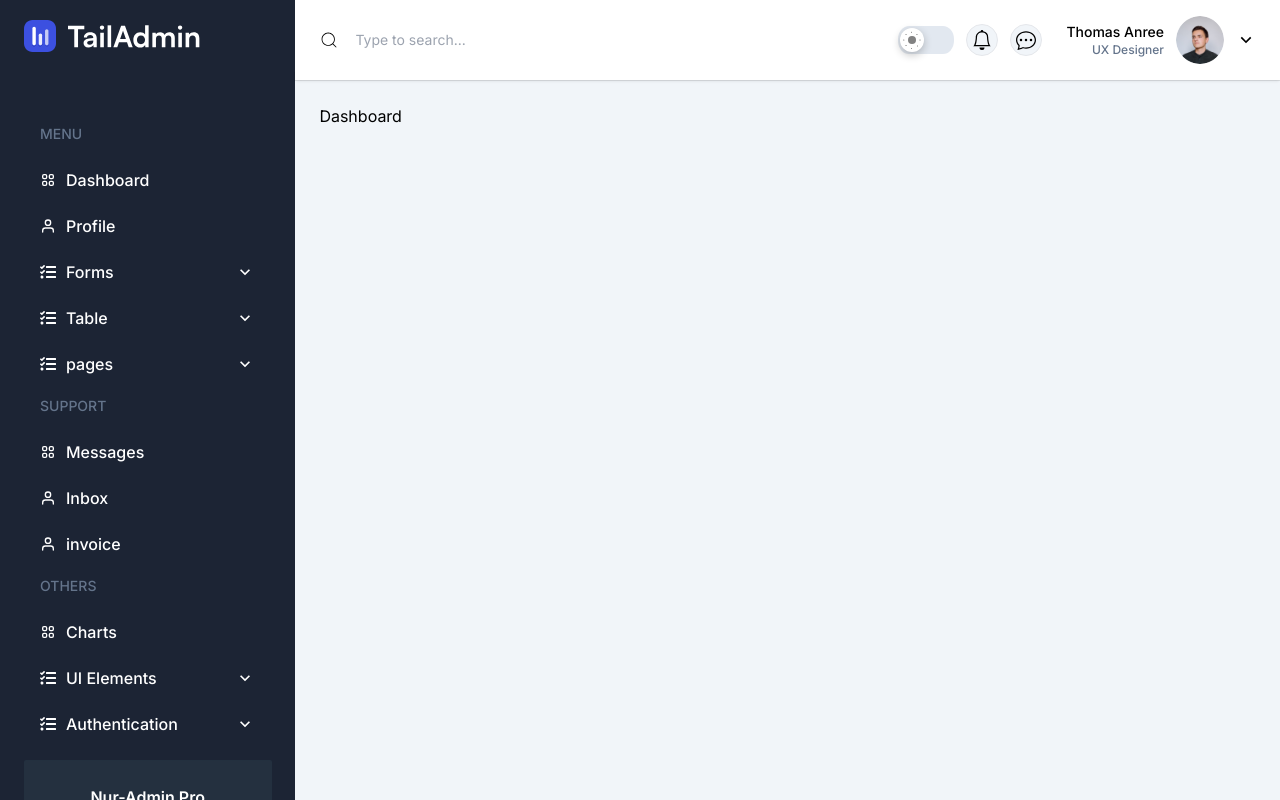
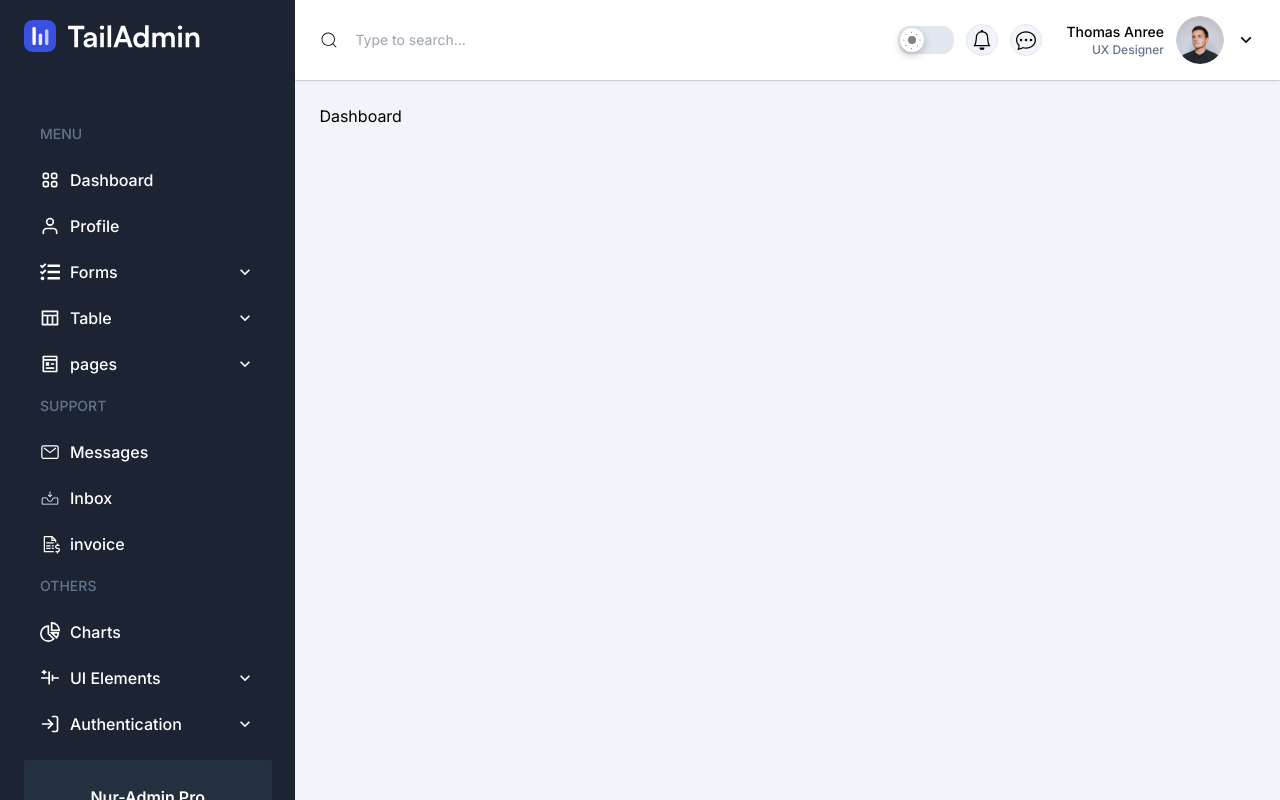
Before and after one commit to eCodeVoyager/NurAdmin-Dashboard, a React (Vite) app: page / in a window 1280 px wide. Built offline with nearby package versions, Linux system fonts and the light colour scheme.

Commit message:
change sideber items icon

```diff
--- a/src/components/shared/SideBar/Sidebar.jsx
+++ b/src/components/shared/SideBar/Sidebar.jsx
@@ -1,9 +1,14 @@
 import React from 'react'
 import logo from '../../../assets/images/logo.svg'
 import { HiOutlineViewGrid } from "react-icons/hi";
-import { RiTableLine } from "react-icons/ri";
-import { RiPagesLine } from "react-icons/ri";
+import { RiTableLine, RiPagesLine } from "react-icons/ri";
+import { IoMailOutline } from "react-icons/io5";
+import { CiInboxIn } from "react-icons/ci";
+import { GrPieChart } from "react-icons/gr";
+import { LiaFileInvoiceDollarSolid } from "react-icons/lia";
+import { TbCircuitCellPlus } from "react-icons/tb";
 import { MdKeyboardArrowDown } from "react-icons/md";
+import { LuLogIn } from "react-icons/lu";
 import { FiHome, FiUser } from "react-icons/fi";
 import { FaTasks } from "react-icons/fa";
 import { Link } from 'react-router-dom';
@@ -32,9 +37,9 @@ const Sidebar = () => {
                     <div className="">
                         <h3 className='mb-4 ml-4 text-sm font-medium text-secondary uppercase'>Menu</h3>
                         <ul className='flex flex-col gap-1.5'>
-                            <li><Link to="/" className='className="group relative flex items-center gap-2.5 rounded-sm px-4 py-2 font-medium text-white duration-300 ease-in-out hover:bg-menuHover' ><HiOutlineViewGrid />Dashboard</Link></li>
-                            <li><Link to="/profile" className='className="group relative flex items-center gap-2.5 rounded-sm px-4 py-2 font-medium text-white duration-300 ease-in-out hover:bg-menuHover'><FiUser />Profile</Link></li>
-                            <li><Link onClick={() => handleMenuClick('menu1')} className={`group relative flex items-center gap-2.5 rounded-sm px-4 py-2 font-medium text-white duration-300 ease-in-out hover:bg-menuHover ${activeMenu === 'menu1' ? "bg-menuHover" : ""}`} href=""><FaTasks />Forms <MdKeyboardArrowDown className={`ml-auto text-xl ${activeMenu === 'menu1' ? "rotate-180" : ""}`} /></Link></li>
+                            <li><Link to="/" className='className="group relative flex items-center gap-2.5 rounded-sm px-4 py-2 font-medium text-white duration-300 ease-in-out hover:bg-menuHover' ><HiOutlineViewGrid className='text-xl' />Dashboard</Link></li>
+                            <li><Link to="/profile" className='className="group relative flex items-center gap-2.5 rounded-sm px-4 py-2 font-medium text-white duration-300 ease-in-out hover:bg-menuHover'><FiUser className='text-xl' />Profile</Link></li>
+                            <li><Link onClick={() => handleMenuClick('menu1')} className={`group relative flex items-center gap-2.5 rounded-sm px-4 py-2 font-medium text-white duration-300 ease-in-out hover:bg-menuHover ${activeMenu === 'menu1' ? "bg-menuHover" : ""}`} href=""><FaTasks className='text-xl' />Forms <MdKeyboardArrowDown className={`ml-auto text-xl ${activeMenu === 'menu1' ? "rotate-180" : ""}`} /></Link></li>
 
 
                             {/* Sub-menus  */}
@@ -46,7 +51,7 @@ const Sidebar = () => {
                                 </ul>
                             )}
 
-                            <li><Link onClick={() => handleMenuClick('menu2')} className={`group relative flex items-center gap-2.5 rounded-sm px-4 py-2 font-medium text-white duration-300 ease-in-out hover:bg-menuHover ${activeMenu === 'menu2' ? "bg-menuHover" : ""}`} href=""><FaTasks />Table <MdKeyboardArrowDown className={`ml-auto text-xl ${activeMenu === 'menu2' ? "rotate-180" : ""}`} /></Link></li>
+                            <li><Link onClick={() => handleMenuClick('menu2')} className={`group relative flex items-center gap-2.5 rounded-sm px-4 py-2 font-medium text-white duration-300 ease-in-out hover:bg-menuHover ${activeMenu === 'menu2' ? "bg-menuHover" : ""}`} href=""><RiTableLine className='text-xl' />Table <MdKeyboardArrowDown className={`ml-auto text-xl ${activeMenu === 'menu2' ? "rotate-180" : ""}`} /></Link></li>
 
                             {/* Sub-menus  */}
                             {activeMenu === 'menu2' && (
@@ -57,7 +62,7 @@ const Sidebar = () => {
                                 </ul>
                             )}
 
-                            <li><Link onClick={() => handleMenuClick('menu3')} className={`group relative flex items-center gap-2.5 rounded-sm px-4 py-2 font-medium text-white duration-300 ease-in-out hover:bg-menuHover ${activeMenu === 'menu3' ? "bg-menuHover" : ""}`} href=""><FaTasks />pages <MdKeyboardArrowDown className={`ml-auto text-xl ${activeMenu === 'menu3' ? "rotate-180" : ""}`} /></Link></li>
+                            <li><Link onClick={() => handleMenuClick('menu3')} className={`group relative flex items-center gap-2.5 rounded-sm px-4 py-2 font-medium text-white duration-300 ease-in-out hover:bg-menuHover ${activeMenu === 'menu3' ? "bg-menuHover" : ""}`} href=""><RiPagesLine className='text-xl' />pages <MdKeyboardArrowDown className={`ml-auto text-xl ${activeMenu === 'menu3' ? "rotate-180" : ""}`} /></Link></li>
 
                             {/* Sub-menus  */}
                             {activeMenu === 'menu3' && (
@@ -75,17 +80,17 @@ const Sidebar = () => {
                     <div className="">
                         <h3 className='mb-4 ml-4 text-sm font-medium text-secondary uppercase'>SUPPORT</h3>
                         <ul className='flex flex-col gap-1.5'>
-                            <li><Link className='className="group relative flex items-center gap-2.5 rounded-sm px-4 py-2 font-medium text-white duration-300 ease-in-out hover:bg-menuHover' href=""><HiOutlineViewGrid />Messages</Link></li>
-                            <li><Link className='className="group relative flex items-center gap-2.5 rounded-sm px-4 py-2 font-medium text-white duration-300 ease-in-out hover:bg-menuHover' href=""><FiUser />Inbox</Link></li>
-                            <li><Link className='className="group relative flex items-center gap-2.5 rounded-sm px-4 py-2 font-medium text-white duration-300 ease-in-out hover:bg-menuHover' href=""><FiUser />invoice</Link></li>
+                            <li><Link className='className="group relative flex items-center gap-2.5 rounded-sm px-4 py-2 font-medium text-white duration-300 ease-in-out hover:bg-menuHover' href=""><IoMailOutline className='text-xl' />Messages</Link></li>
+                            <li><Link className='className="group relative flex items-center gap-2.5 rounded-sm px-4 py-2 font-medium text-white duration-300 ease-in-out hover:bg-menuHover' href=""><CiInboxIn className='text-xl' />Inbox</Link></li>
+                            <li><Link className='className="group relative flex items-center gap-2.5 rounded-sm px-4 py-2 font-medium text-white duration-300 ease-in-out hover:bg-menuHover' href=""><LiaFileInvoiceDollarSolid className='text-xl' />invoice</Link></li>
                         </ul>
                     </div>
                     {/* others Group  */}
                     <div className="">
                         <h3 className='mb-4 ml-4 text-sm font-medium text-secondary uppercase'>Others</h3>
                         <ul className='flex flex-col gap-1.5'>
-                            <li><Link className='className="group relative flex items-center gap-2.5 rounded-sm px-4 py-2 font-medium text-white duration-300 ease-in-out hover:bg-menuHover' href=""><HiOutlineViewGrid />Charts</Link></li>
-                            <li><Link onClick={() => handleMenuClick('menu4')} className={`group relative flex items-center gap-2.5 rounded-sm px-4 py-2 font-medium text-white duration-300 ease-in-out hover:bg-menuHover ${activeMenu === 'menu4' ? "bg-menuHover" : ""}`} href=""><FaTasks />UI Elements <MdKeyboardArrowDown className={`ml-auto text-xl ${activeMenu === 'menu4' ? "rotate-180" : ""}`} /></Link></li>
+                            <li><Link className='className="group relative flex items-center gap-2.5 rounded-sm px-4 py-2 font-medium text-white duration-300 ease-in-out hover:bg-menuHover' href=""><GrPieChart className='text-xl' />Charts</Link></li>
+                            <li><Link onClick={() => handleMenuClick('menu4')} className={`group relative flex items-center gap-2.5 rounded-sm px-4 py-2 font-medium text-white duration-300 ease-in-out hover:bg-menuHover ${activeMenu === 'menu4' ? "bg-menuHover" : ""}`} href=""><TbCircuitCellPlus className='text-xl' />UI Elements <MdKeyboardArrowDown className={`ml-auto text-xl ${activeMenu === 'menu4' ? "rotate-180" : ""}`} /></Link></li>
 
 
                             {/* Sub-menus  */}
@@ -110,7 +115,7 @@ const Sidebar = () => {
 
                                 </ul>
                             )}
-                            <li><Link onClick={() => handleMenuClick('menu5')} className={`group relative flex items-center gap-2.5 rounded-sm px-4 py-2 font-medium text-white duration-300 ease-in-out hover:bg-menuHover ${activeMenu === 'menu5' ? "bg-menuHover" : ""}`} href=""><FaTasks />Authentication <MdKeyboardArrowDown className={`ml-auto text-xl ${activeMenu === 'menu5' ? "rotate-180" : ""}`} /></Link></li>
+                            <li><Link onClick={() => handleMenuClick('menu5')} className={`group relative flex items-center gap-2.5 rounded-sm px-4 py-2 font-medium text-white duration-300 ease-in-out hover:bg-menuHover ${activeMenu === 'menu5' ? "bg-menuHover" : ""}`} href=""><LuLogIn className='text-xl' />Authentication <MdKeyboardArrowDown className={`ml-auto text-xl ${activeMenu === 'menu5' ? "rotate-180" : ""}`} /></Link></li>
 
 
                             {/* Sub-menus  */}
```
